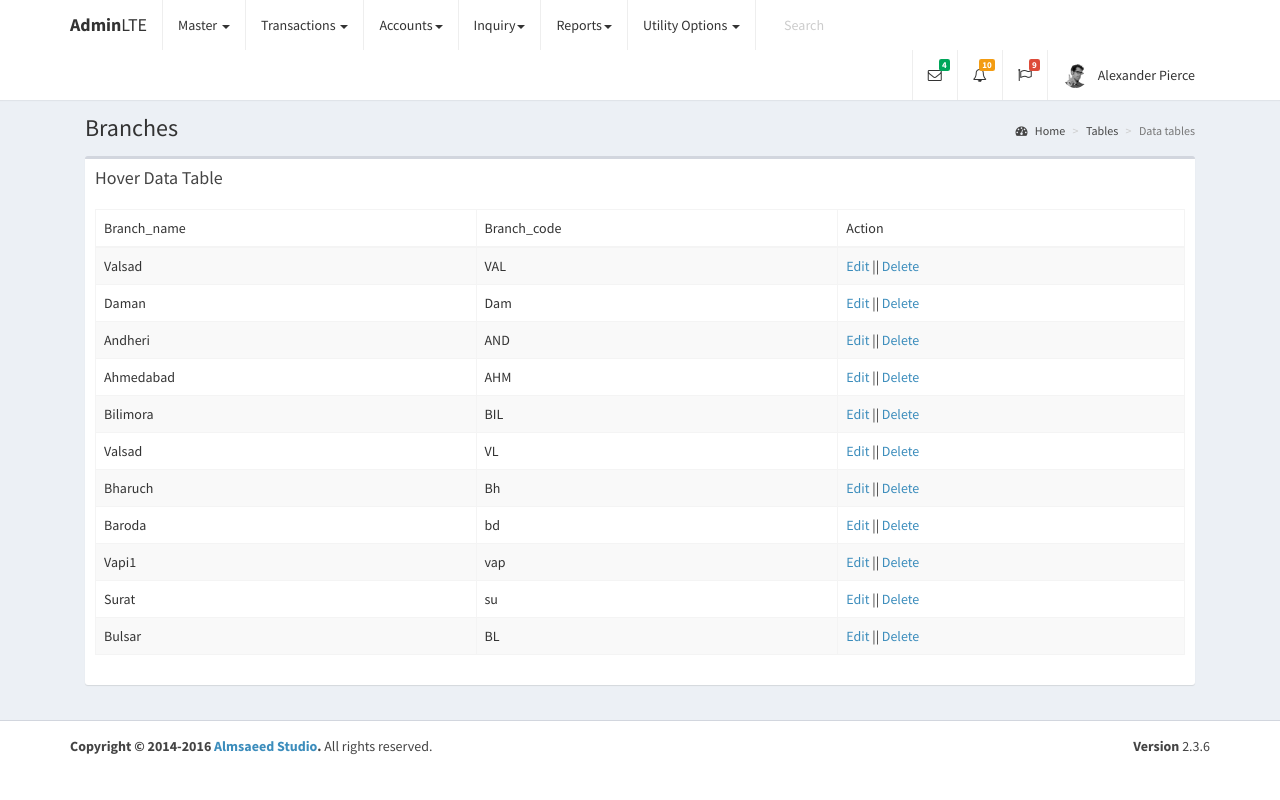
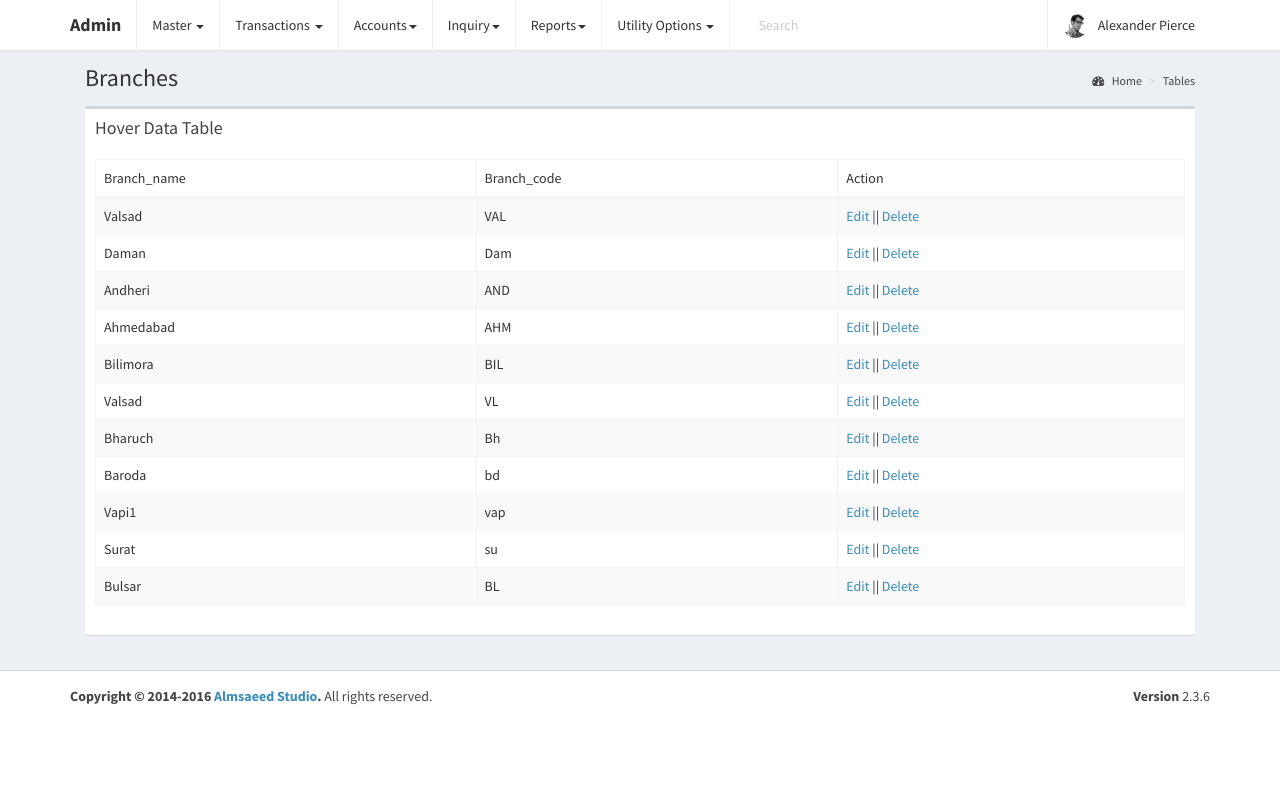
Before and after one commit to sapkaljagruti/ambica_logistics, a PHP site: page / in a window 1280 px wide. Run offline with PHP 8.4, Linux system fonts and the light colour scheme; a user stored in the database is signed in; data comes from the database, SQL or seed files in the repository; some libraries are stand-ins or nearby versions.

Commit message:
New changes
new changes after first backup to Jagruti

```diff
--- a/views/branches.php
+++ b/views/branches.php
@@ -11,7 +11,7 @@
     <ol class="breadcrumb">
         <li><a href="#"><i class="fa fa-dashboard"></i> Home</a></li>
         <li><a href="#">Tables</a></li>
-        <li class="active">Data tables</li>
+<!--        <li class="active">Data tables</li>-->
     </ol>
 </section>
 
--- a/views/layout.php
+++ b/views/layout.php
@@ -35,7 +35,7 @@
                 <nav class="navbar navbar-static-top">
                     <div class="container">
                         <div class="navbar-header">
-                            <a href="../../index2.html" class="navbar-brand"><b>Admin</b>LTE</a>
+                            <a href="JavaScript:void(0);" class="navbar-brand"><b>Admin</b></a>
                             <button type="button" class="navbar-toggle collapsed" data-toggle="collapse" data-target="#navbar-collapse">
                                 <i class="fa fa-bars"></i>
                             </button>
@@ -153,8 +153,8 @@
                         <div class="navbar-custom-menu">
                             <ul class="nav navbar-nav">
                                 <!-- Messages: style can be found in dropdown.less-->
-                                <li class="dropdown messages-menu">
-                                    <!-- Menu toggle button -->
+<!--                                <li class="dropdown messages-menu">
+                                     Menu toggle button
                                     <a href="#" class="dropdown-toggle" data-toggle="dropdown">
                                         <i class="fa fa-envelope-o"></i>
                                         <span class="label label-success">4</span>
@@ -162,35 +162,35 @@
                                     <ul class="dropdown-menu">
                                         <li class="header">You have 4 messages</li>
                                         <li>
-                                            <!-- inner menu: contains the messages -->
+                                             inner menu: contains the messages
                                             <ul class="menu">
-                                                <li><!-- start message -->
+                                                <li> start message
                                                     <a href="#">
                                                         <div class="pull-left">
-                                                            <!-- User Image -->
+                                                             User Image
                                                             <img src="../../dist/img/user2-160x160.jpg" class="img-circle" alt="User Image">
                                                         </div>
-                                                        <!-- Message title and timestamp -->
+                                                         Message title and timestamp
                                                         <h4>
                                                             Support Team
                                                             <small><i class="fa fa-clock-o"></i> 5 mins</small>
                                                         </h4>
-                                                        <!-- The message -->
+                                                         The message
                                                         <p>Why not buy a new awesome theme?</p>
                                                     </a>
                                                 </li>
-                                                <!-- end message -->
+                                                 end message
                                             </ul>
-                                            <!-- /.menu -->
+                                             /.menu
                                         </li>
                                         <li class="footer"><a href="#">See All Messages</a></li>
                                     </ul>
                                 </li>
-                                <!-- /.messages-menu -->
+                                 /.messages-menu
 
-                                <!-- Notifications Menu -->
+                                 Notifications Menu
                                 <li class="dropdown notifications-menu">
-                                    <!-- Menu toggle button -->
+                                     Menu toggle button
                                     <a href="#" class="dropdown-toggle" data-toggle="dropdown">
                                         <i class="fa fa-bell-o"></i>
                                         <span class="label label-warning">10</span>
@@ -198,22 +198,22 @@
                                     <ul class="dropdown-menu">
                                         <li class="header">You have 10 notifications</li>
                                         <li>
-                                            <!-- Inner Menu: contains the notifications -->
+                                             Inner Menu: contains the notifications
                                             <ul class="menu">
-                                                <li><!-- start notification -->
+                                                <li> start notification
                                                     <a href="#">
                                                         <i class="fa fa-users text-aqua"></i> 5 new members joined today
                                                     </a>
                                                 </li>
-                                                <!-- end notification -->
+                                                 end notification
                                             </ul>
                                         </li>
                                         <li class="footer"><a href="#">View all</a></li>
                                     </ul>
                                 </li>
-                                <!-- Tasks Menu -->
+                                 Tasks Menu
                                 <li class="dropdown tasks-menu">
-                                    <!-- Menu Toggle Button -->
+                                     Menu Toggle Button
                                     <a href="#" class="dropdown-toggle" data-toggle="dropdown">
                                         <i class="fa fa-flag-o"></i>
                                         <span class="label label-danger">9</span>
@@ -221,32 +221,32 @@
                                     <ul class="dropdown-menu">
                                         <li class="header">You have 9 tasks</li>
                                         <li>
-                                            <!-- Inner menu: contains the tasks -->
+                                             Inner menu: contains the tasks
                                             <ul class="menu">
-                                                <li><!-- Task item -->
+                                                <li> Task item
                                                     <a href="#">
-                                                        <!-- Task title and progress text -->
+                                                         Task title and progress text
                                                         <h3>
                                                             Design some buttons
                                                             <small class="pull-right">20%</small>
                                                         </h3>
-                                                        <!-- The progress bar -->
+                                                         The progress bar
                                                         <div class="progress xs">
-                                                            <!-- Change the css width attribute to simulate progress -->
+                                                             Change the css width attribute to simulate progress
                                                             <div class="progress-bar progress-bar-aqua" style="width: 20%" role="progressbar" aria-valuenow="20" aria-valuemin="0" aria-valuemax="100">
                                                                 <span class="sr-only">20% Complete</span>
                                                             </div>
                                                         </div>
                                                     </a>
                                                 </li>
-                                                <!-- end task item -->
+                                                 end task item
                                             </ul>
                                         </li>
                                         <li class="footer">
                                             <a href="#">View all tasks</a>
                                         </li>
                                     </ul>
-                                </li>
+                                </li>-->
                                 <!-- User Account Menu -->
                                 <li class="dropdown user user-menu">
                                     <!-- Menu Toggle Button -->
@@ -259,7 +259,7 @@
                                     <ul class="dropdown-menu">
                                         <!-- The user image in the menu -->
                                         <li class="user-header">
-                                            <img src="../../dist/img/user2-160x160.jpg" class="img-circle" alt="User Image">
+                                            <img src="public/dist/img/user2-160x160.jpg" class="img-circle" alt="User Image">
 
                                             <p>
                                                 Alexander Pierce - Web Developer
@@ -287,7 +287,7 @@
                                                 <a href="#" class="btn btn-default btn-flat">Profile</a>
                                             </div>
                                             <div class="pull-right">
-                                                <a href="index.php?action=logout" class="btn btn-default btn-flat">Sign out</a>
+                                                <a href="index.php?action=logout" class="btn btn-default btn-flat">Logout</a>
                                             </div>
                                         </li>
                                     </ul>
```
